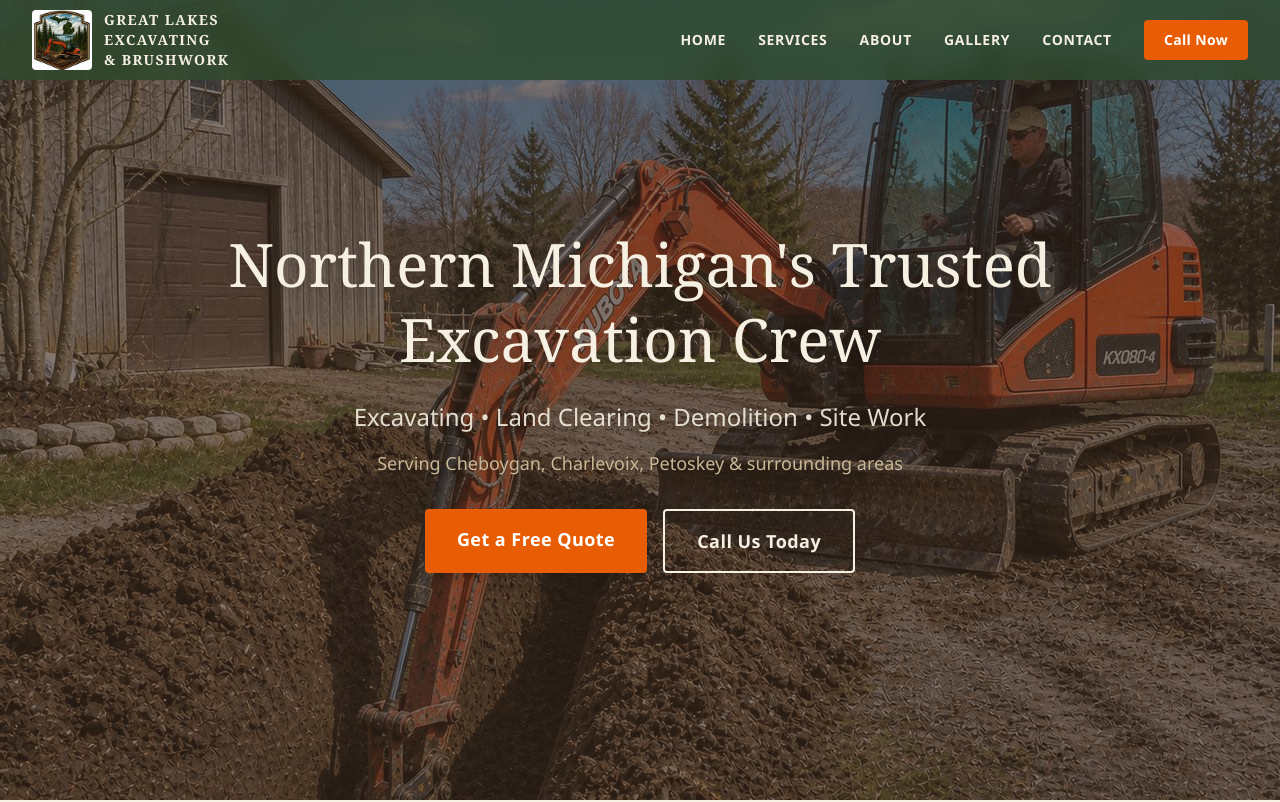
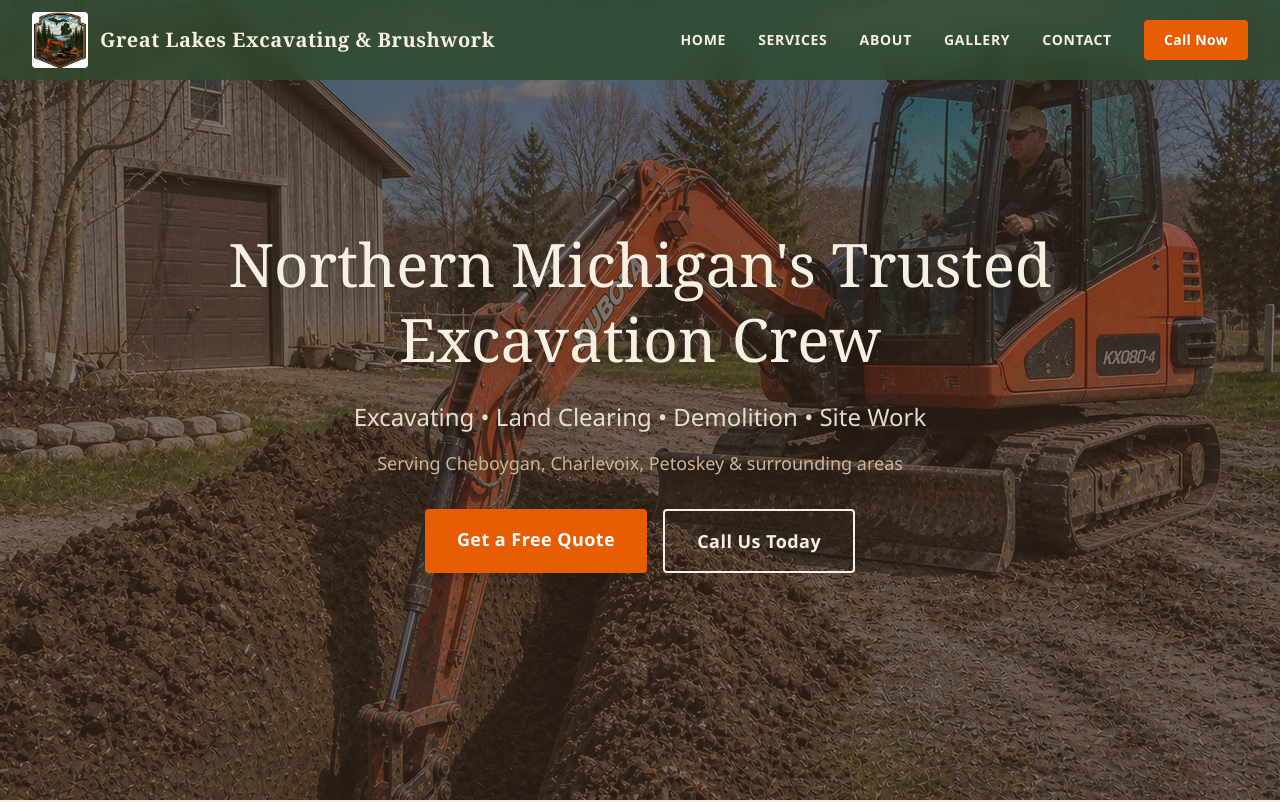
Before and after one commit to Sherryfarmshop/great-lakes-excavating, a Next.js app: page / in a window 1280 px wide. Shown: the top 802 px of the page. Built offline with nearby package versions, Linux system fonts and the light colour scheme.

Commit message:
Logo left full name on one line in navbar

```diff
--- a/src/components/Navbar.tsx
+++ b/src/components/Navbar.tsx
@@ -26,12 +26,10 @@ export default function Navbar() {
       <div className="max-w-7xl mx-auto px-4 sm:px-6 lg:px-8">
         <div className="flex items-center justify-between h-20">
           <a href="#home" className="flex-shrink-0 flex items-center gap-3">
-            <Image src="/images/logo.jpg" alt="Great Lakes Excavating" width={60} height={60} className="rounded" />
-            <div className="hidden sm:block leading-tight">
-              <span className="block text-cream font-heading text-sm font-bold tracking-widest uppercase">Great Lakes</span>
-              <span className="block text-cream font-heading text-sm font-bold tracking-widest uppercase">Excavating</span>
-              <span className="block text-cream font-heading text-sm font-bold tracking-widest uppercase">&amp; Brushwork</span>
-            </div>
+            <Image src="/images/logo.jpg" alt="Great Lakes Excavating" width={56} height={56} className="rounded" />
+            <span className="hidden sm:block text-cream font-heading font-bold tracking-wide whitespace-nowrap text-base md:text-lg lg:text-xl">
+              Great Lakes Excavating &amp; Brushwork
+            </span>
           </a>
           <div className="hidden md:flex items-center space-x-8">
             {navLinks.map((link) => (
```
